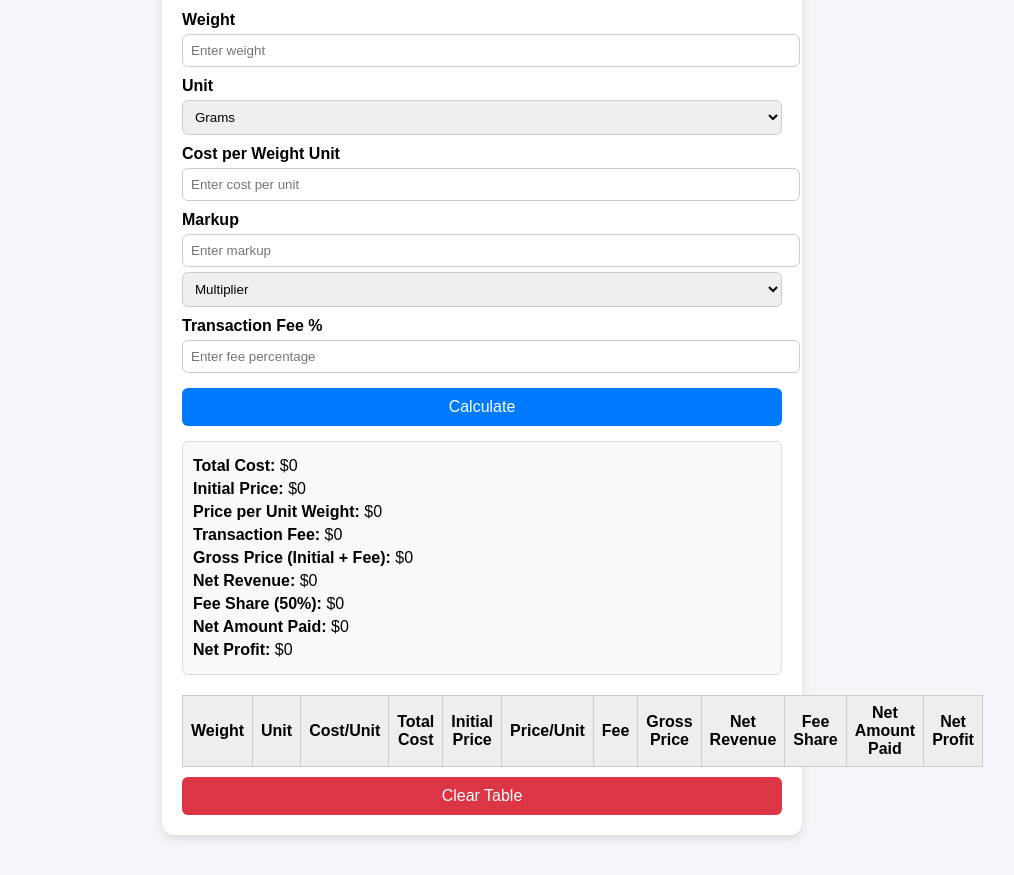
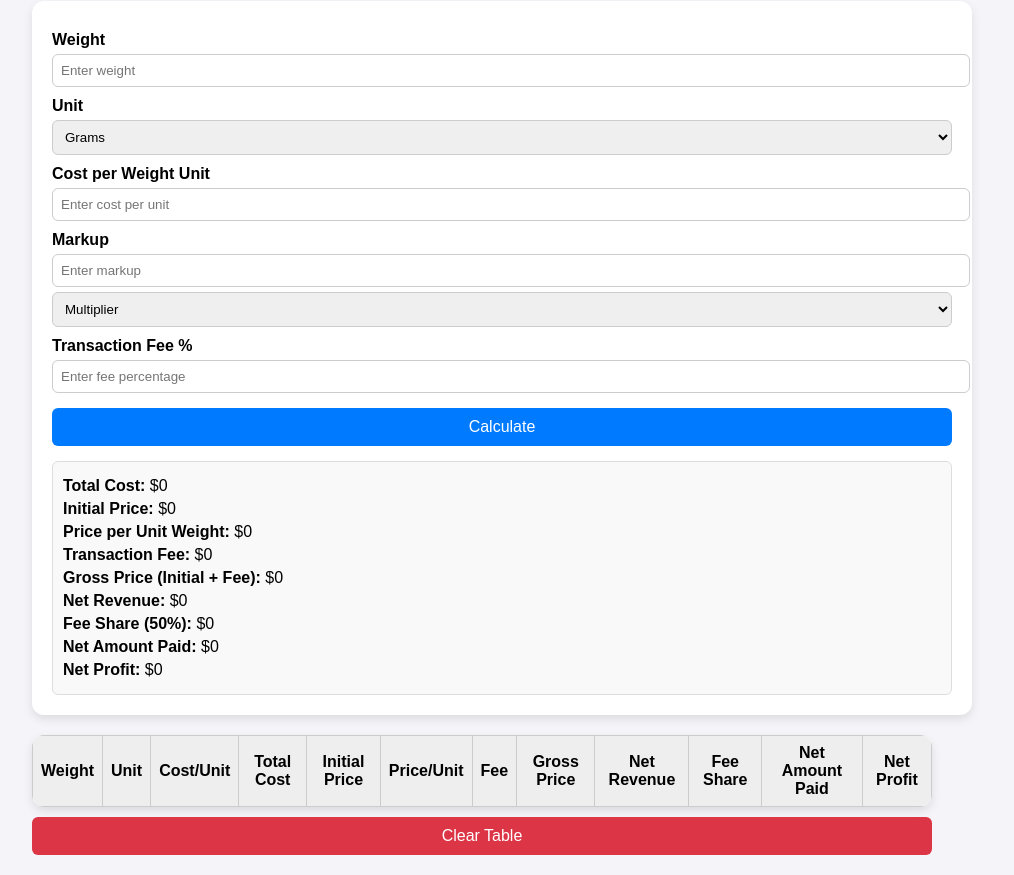
Before and after one commit to rockazona/net-profit, a plain HTML site: page index.html in a window 1280 px wide. Shown: the part 99-974 px from the top of the page, without its empty margins (158-1172 px from the left). Drawn offline with Linux system fonts and the light colour scheme.

Commit message:
Update index.html

```diff
--- a/index.html
+++ b/index.html
@@ -9,13 +9,19 @@
       font-family: Arial, sans-serif;
       margin: 20px;
       background: #f4f4f9;
+      display: flex;
+      flex-direction: column;
+      align-items: center;
     }
     h1 {
       text-align: center;
     }
+    .container {
+      width: 100%;
+      max-width: 900px;
+    }
     .calculator {
-      max-width: 600px;
-      margin: auto;
+      width: 100%;
       padding: 20px;
       background: #fff;
       border-radius: 12px;
@@ -61,6 +67,10 @@
       margin-top: 20px;
       width: 100%;
       border-collapse: collapse;
+      background: #fff;
+      box-shadow: 0 4px 10px rgba(0,0,0,0.1);
+      border-radius: 12px;
+      overflow: hidden;
     }
     th, td {
       border: 1px solid #ccc;
@@ -81,6 +91,7 @@
 </head>
 <body>
   <h1>Profit Calculator</h1>
+  <div class="container">
     <div class="calculator">
       <!-- Inputs -->
       <label>Weight</label>
@@ -119,6 +130,7 @@
         <p><b>Fee Share (50%):</b> $<span id="feeShare">0</span></p>
         <p><b>Net Amount Paid:</b> $<span id="netAmountPaid">0</span></p>
         <p><b>Net Profit:</b> $<span id="netProfit">0</span></p>
+      </div>
     </div>
 
     <!-- Results Table -->
```
Lines whose indentation alone changed are shown as unchanged.
